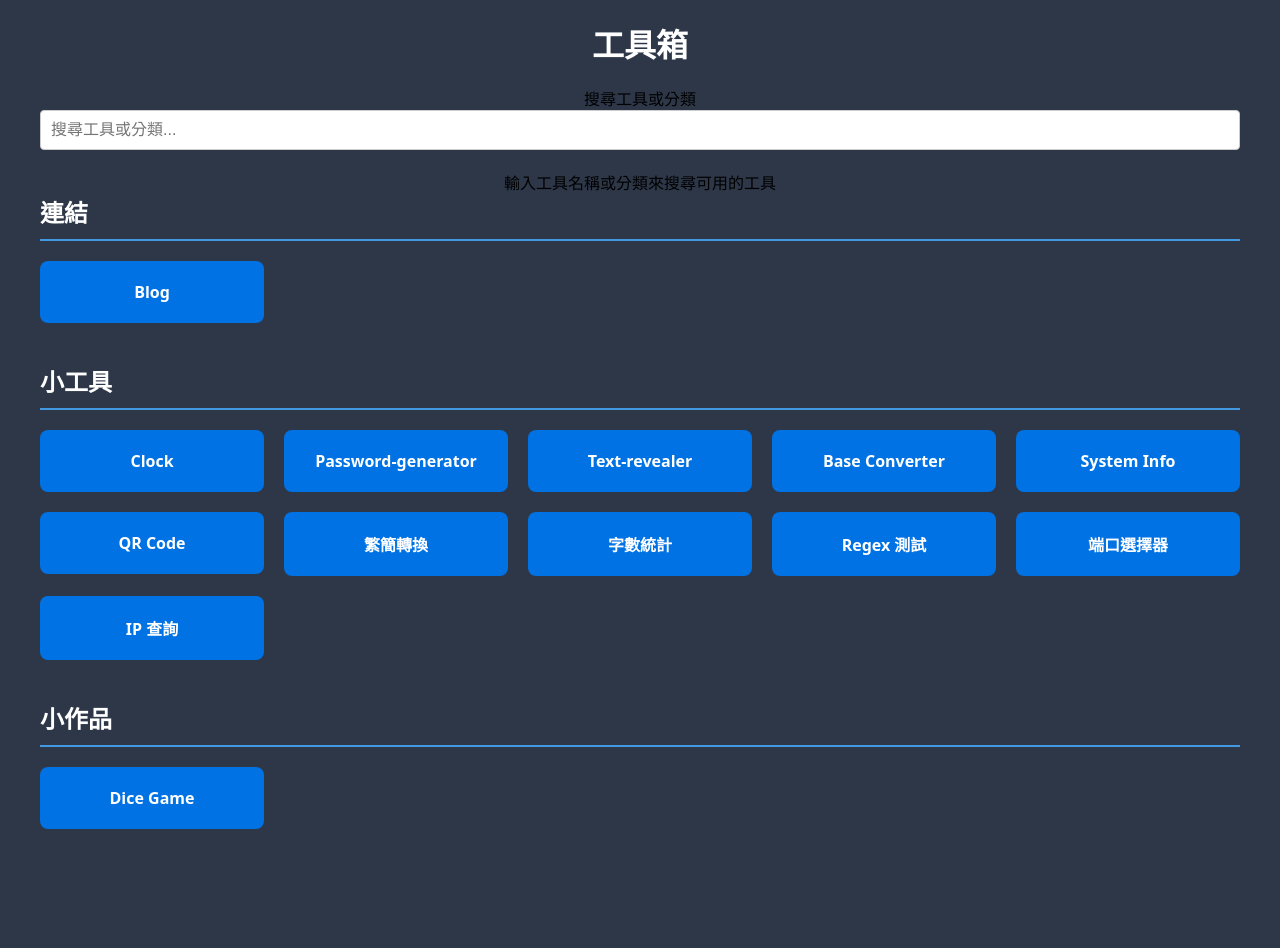
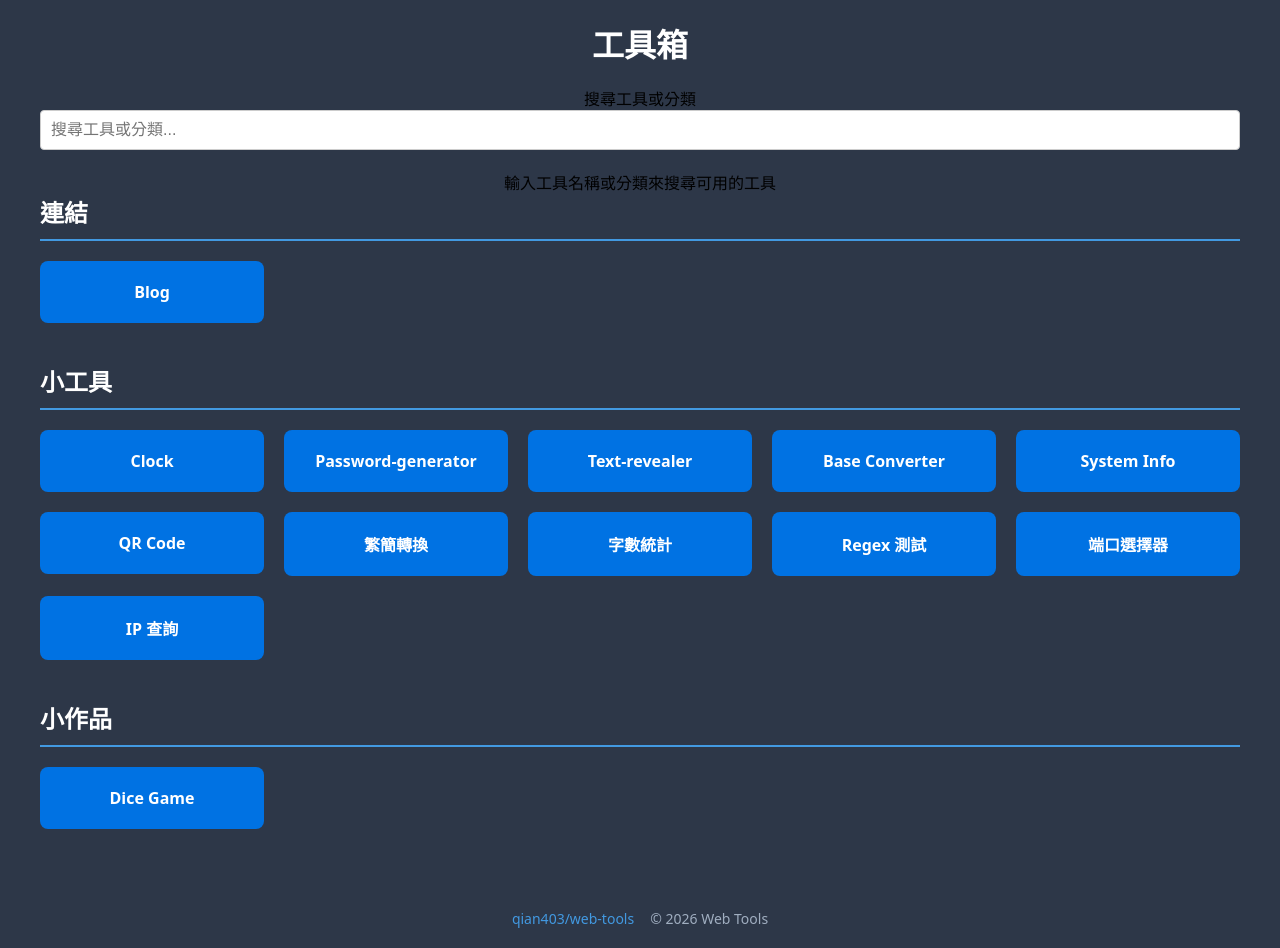
Before and after one commit to qian403/web-tools, a Vue app: page / in a window 1280 px wide. Before the commit the page ends 889 px from the top, so only its background shows below. Built offline with nearby package versions, Linux system fonts and the light colour scheme; the HTML template or start-up script is replaced by a standard one.

Commit message:
feat: 新增頁尾與 GitHub repo 連結

```diff
--- a/src/App.vue
+++ b/src/App.vue
@@ -7,6 +7,12 @@
       </keep-alive>
     </transition>
   </router-view>
+  <footer class="site-footer">
+    <a href="https://github.com/qian403/web-tools" target="_blank" rel="noopener noreferrer">
+      qian403/web-tools
+    </a>
+    <span>© 2026 Web Tools</span>
+  </footer>
 </template>
 
 <script>
@@ -30,6 +36,15 @@ export default {
   padding: 0;
   min-height: 100vh;
   background-color: #2d3748;
+  display: flex;
+  flex-direction: column;
+}
+
+/* ponytail: 各頁根容器自帶 min-height:100vh，會把 footer 擠出視窗。
+   讓路由內容改用 flex 撐滿、清掉它的 100vh，footer 才會貼在內容底部 */
+#app > :not(.site-footer) {
+  flex: 1 0 auto;
+  min-height: 0;
 }
 
 html, body {
@@ -60,6 +75,27 @@ html, body {
   outline-offset: 2px;
 }
 
+/* Footer */
+.site-footer {
+  display: flex;
+  flex-wrap: wrap;
+  justify-content: center;
+  align-items: center;
+  gap: 8px 16px;
+  padding: 20px 16px;
+  color: #a0aec0;
+  font-size: 14px;
+}
+
+.site-footer a {
+  color: #4299e1;
+  text-decoration: none;
+}
+
+.site-footer a:hover {
+  text-decoration: underline;
+}
+
 /* 頁面切換動畫 */
 .fade-enter-active,
 .fade-leave-active {
```
